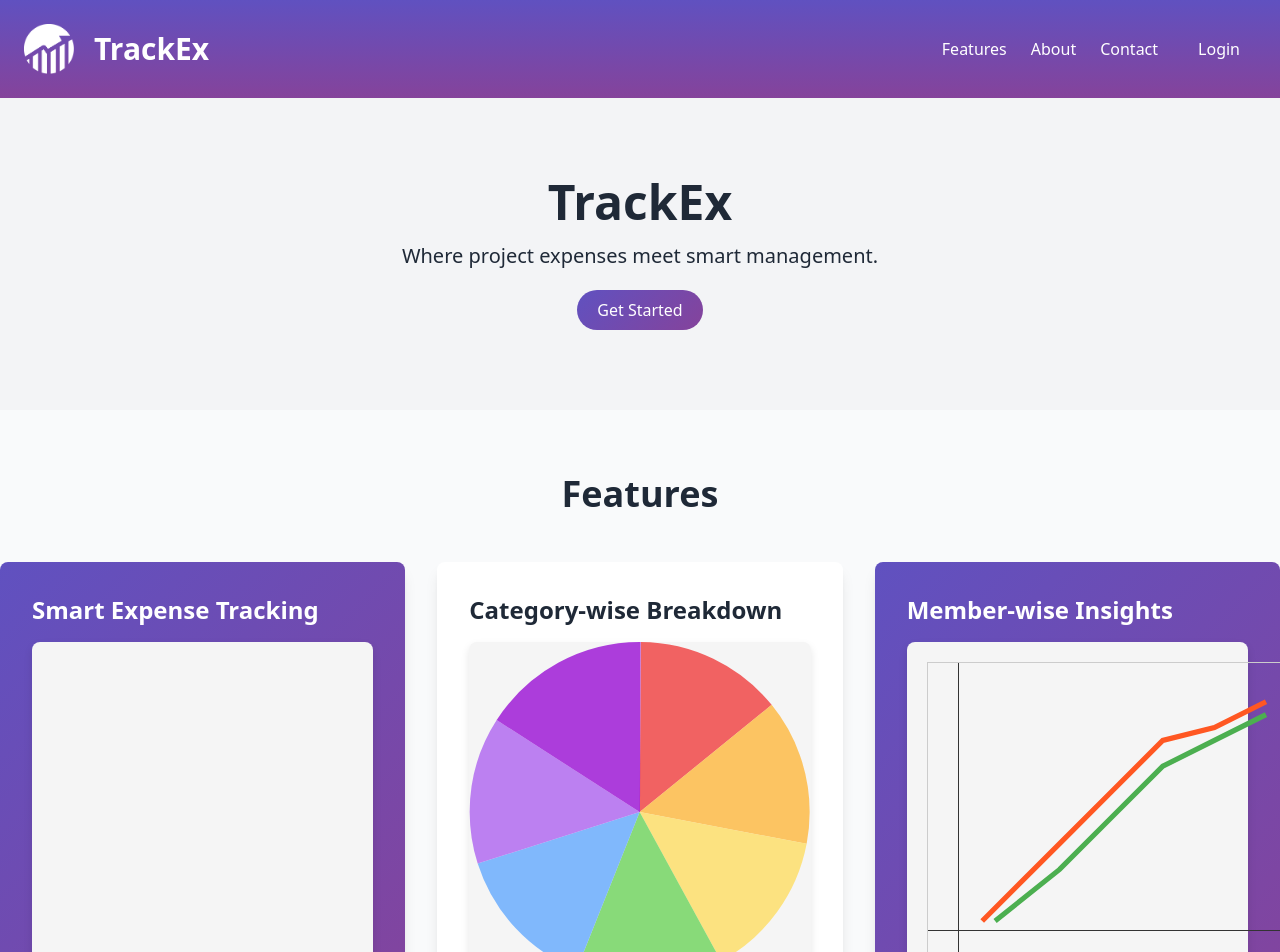
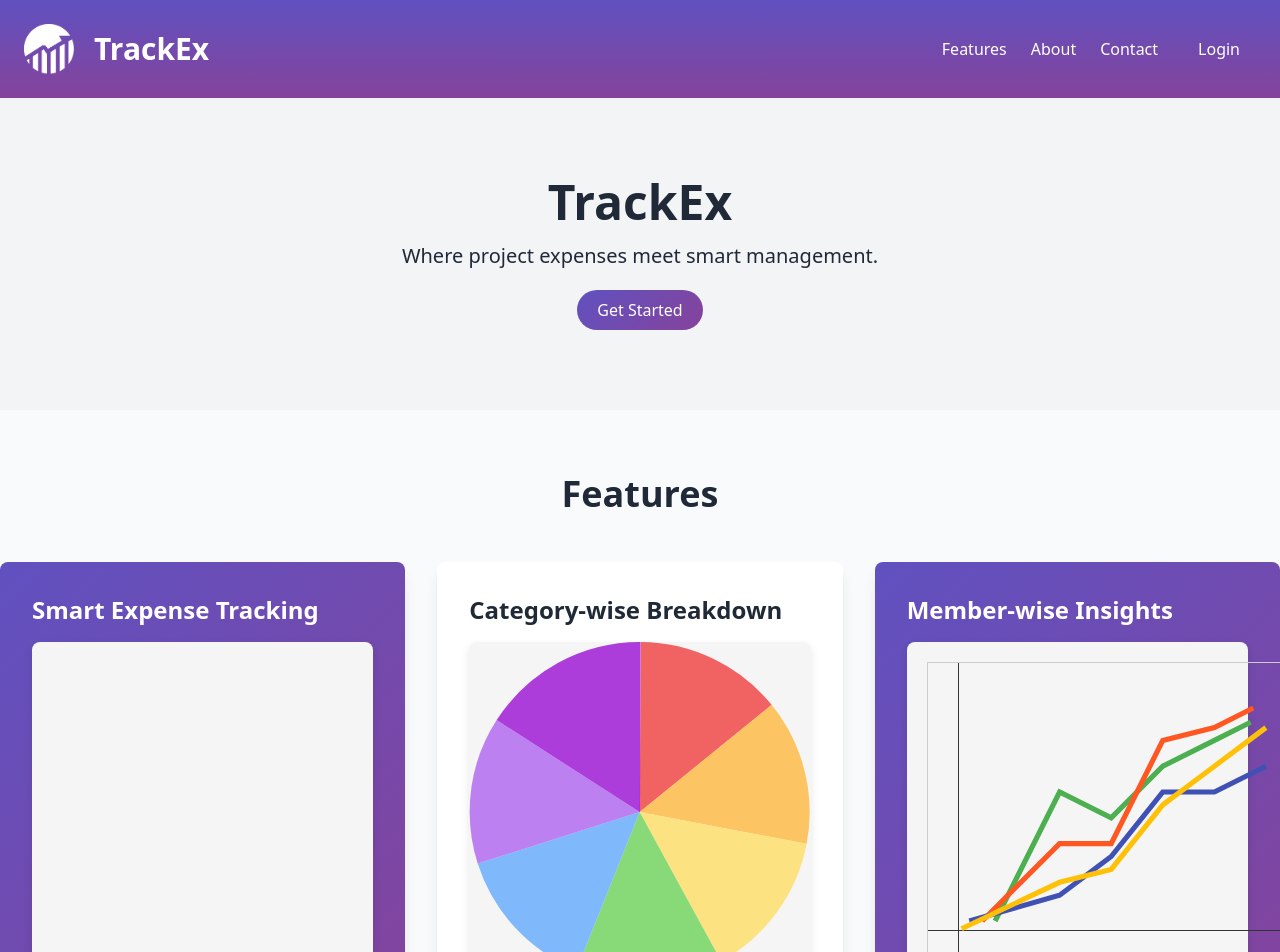
Before and after one commit to sarthakare/ExpenseTracker2, a React (Vite) app in the folder Client/: page / in a window 1280 px wide. Shown: the top 952 px of the page. Built offline with nearby package versions, Linux system fonts and the light colour scheme.

Commit message:
landing page complete

```diff
--- a/Client/src/assets/styles/landing_graph_animations.css
+++ b/Client/src/assets/styles/landing_graph_animations.css
@@ -47,17 +47,17 @@
 
     .line2 {
       stroke: #FF5722;
-      animation-delay: 4s;
+      animation-delay: 0s;
     }
 
     .line3 {
       stroke: #3F51B5;
-      animation-delay: 8s;
+      animation-delay: 0s;
     }
 
     .line4 {
       stroke: #FFC107;
-      animation-delay: 12s;
+      animation-delay: 0s;
     }
 
     @keyframes draw {
--- a/Client/src/components/landing.jsx
+++ b/Client/src/components/landing.jsx
@@ -150,19 +150,19 @@ const Landing = () => {
                   <svg className="line-graph" viewBox="0 0 100 100">
                     <polyline
                       className="line line1"
-                      points="-5,100 20,80 40,60 60,40 80,30 100,20"
+                      points="-5,100 20,50 40,60 60,40 80,30 100,20"
                     />
                     <polyline
                       className="line line2"
-                      points="-10,100 20,70 40,50 60,30 80,25 100,15"
+                      points="-10,100 20,70 40,70 60,30 80,25 100,15"
                     />
                     <polyline
                       className="line line3"
-                      points="-15,100 20,90 40,75 60,60 80,50 100,40"
+                      points="-15,100 20,90 40,75 60,50 80,50 100,40"
                     />
                     <polyline
                       className="line line4"
-                      points="-18,103 20,85 40,70 60,55 80,40 100,25"
+                      points="-18,103 20,85 40,80 60,55 80,40 100,25"
                     />
                   </svg>
                 </div>
```
Also changed, not shown: 1 other file (tests, documents, lock files or other folders).
